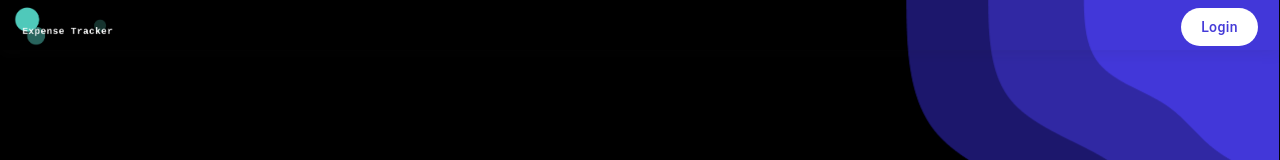
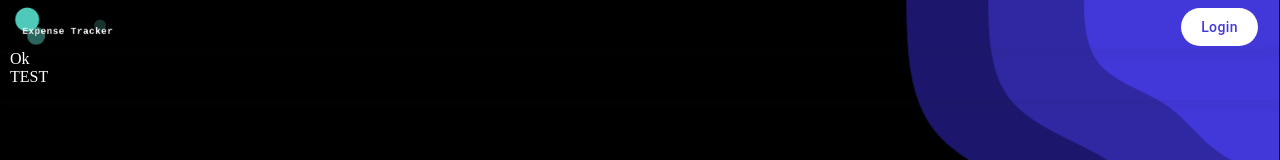
Before and after one commit to Expenses-tracker-app/frontend, a React (Create React App) app: page / in a window 1280 px wide. Shown: the top 160 px of the page. Built offline with nearby package versions, Linux system fonts and the light colour scheme.

Commit message:
added profile page, login form

```diff
--- a/package.json
+++ b/package.json
@@ -10,6 +10,7 @@
     "@testing-library/jest-dom": "^5.17.0",
     "@testing-library/react": "^13.4.0",
     "@testing-library/user-event": "^13.5.0",
+    "prop-types": "^15.8.1",
     "react": "^18.2.0",
     "react-dom": "^18.2.0",
     "react-i18next": "^13.2.2",
--- a/public/index.html
+++ b/public/index.html
@@ -5,39 +5,22 @@
     <link rel="icon" href="%PUBLIC_URL%/favicon.ico" />
     <meta name="viewport" content="width=device-width, initial-scale=1" />
     <meta name="theme-color" content="#000000" />
+    <link rel="preconnect" href="https://fonts.googleapis.com">
+    <link rel="preconnect" href="https://fonts.gstatic.com" crossorigin>
+    <link href="https://fonts.googleapis.com/css2?family=Montserrat:ital,wght@0,100;0,200;0,300;0,400;0,500;0,600;0,700;0,800;0,900;1,100;1,200;1,300;1,400;1,500;1,600;1,700;1,800;1,900&display=swap" rel="stylesheet">
     <meta
       name="description"
       content="Web site created using create-react-app"
     />
     <link rel="apple-touch-icon" href="%PUBLIC_URL%/logo192.png" />
-    <!--
-      manifest.json provides metadata used when your web app is installed on a
-      user's mobile device or desktop. See https://developers.google.com/web/fundamentals/web-app-manifest/
-    -->
+
     <link rel="manifest" href="%PUBLIC_URL%/manifest.json" />
-    <!--
-      Notice the use of %PUBLIC_URL% in the tags above.
-      It will be replaced with the URL of the `public` folder during the build.
-      Only files inside the `public` folder can be referenced from the HTML.
 
-      Unlike "/favicon.ico" or "favicon.ico", "%PUBLIC_URL%/favicon.ico" will
-      work correctly both with client-side routing and a non-root public URL.
-      Learn how to configure a non-root public URL by running `npm run build`.
-    -->
     <title>React App</title>
   </head>
   <body>
     <noscript>You need to enable JavaScript to run this app.</noscript>
     <div id="root"></div>
-    <!--
-      This HTML file is a template.
-      If you open it directly in the browser, you will see an empty page.
 
-      You can add webfonts, meta tags, or analytics to this file.
-      The build step will place the bundled scripts into the <body> tag.
-
-      To begin the development, run `npm start` or `yarn start`.
-      To create a production bundle, use `npm run build` or `yarn build`.
-    -->
   </body>
 </html>
--- a/src/App.js
+++ b/src/App.js
@@ -1,27 +1,24 @@
 import React from 'react';
 import { Routes, Route, BrowserRouter } from 'react-router-dom';
 import paths from './utilities/pathnames';
-import { ThemeProvider } from '@mui/material/styles';
-import { theme } from './styles/theme';
-import LandingPage from './components/pages/LandingPage';
-import Profile from './components/pages/Profile';
+import { LandingPage } from './components/pages/LandingPage';
+import { ProfilePage } from './components/pages/ProfilePage';
 import { Layout } from './components/layout/Layout';
-import { GlobalStyles } from './components/layout/GlobalStyles';
+import { Providers } from './components/layout/Providers';
 
 function App() {
   return (
     <>
-      <GlobalStyles />
-      <ThemeProvider theme={theme}>
-        <BrowserRouter>
+      <BrowserRouter>
+        <Providers>
           <Routes>
             <Route element={<Layout />}>
               <Route path={paths.home.path} element={<LandingPage />} />
-              <Route path={paths.profile.path} element={<Profile />} />
+              <Route path={paths.profile.path} element={<ProfilePage />} />
             </Route>
           </Routes>
-        </BrowserRouter>
-      </ThemeProvider>
+        </Providers>
+      </BrowserRouter>
     </>
   );
 }
--- a/src/components/layout/GlobalStyles.js
+++ b/src/components/layout/GlobalStyles.js
@@ -6,7 +6,7 @@ const styles = css`
     margin: 0;
     height: 100%;
     width: 100%;
-    font-family: 'Montserrat', 'Helvetica', 'Arial', sans-serif;
+    color: white;
   }
 
   #root {
--- a/src/components/layout/Layout.js
+++ b/src/components/layout/Layout.js
@@ -1,4 +1,5 @@
 import React from 'react';
+import { Outlet } from 'react-router-dom';
 import Header from './Header/header';
 import { LayoutContainer } from './LayoutStyles';
 
@@ -7,6 +8,7 @@ export const Layout = () => {
     <>
       <LayoutContainer>
         <Header />
+        <Outlet />
       </LayoutContainer>
     </>
   );
--- /dev/null
+++ b/src/components/layout/Providers.js
@@ -0,0 +1,18 @@
+import React from 'react';
+import { GlobalStyles } from './GlobalStyles';
+import { ThemeProvider } from '@mui/material';
+import { theme } from '../../styles/theme';
+import PropTypes from 'prop-types';
+
+export const Providers = ({ children }) => {
+  return (
+    <>
+      <GlobalStyles />
+      <ThemeProvider theme={theme}>{children}</ThemeProvider>
+    </>
+  );
+};
+
+Providers.propTypes = {
+  children: PropTypes.node.isRequired
+};
--- a/src/components/pages/LandingPage.js
+++ b/src/components/pages/LandingPage.js
@@ -1,19 +1,25 @@
 import React from 'react';
 import { useTranslation } from 'react-i18next';
+import { Grid, styled } from '@mui/material';
 
 // Styles
+const Wrapper = styled(Grid)(({ theme }) => ({
+  padding: '0px 14px 0px 10px',
+  height: '50px',
+  boxShadow: theme.shadows[2],
+  justifyContent: 'space-between',
+  color: theme.palette.primary.main
+}));
 
-const LandingSection = () => {
+export const LandingPage = () => {
   const { t } = useTranslation();
 
   return (
     <>
-      <div>
-        <p>{t('common.ok')}</p>
-        <div>KURNIK</div>
-      </div>
+      <Wrapper>
+        {t('common.ok')}
+        <div>TEST</div>
+      </Wrapper>
     </>
   );
 };
-
-export default LandingSection;
--- /dev/null
+++ b/src/components/pages/ProfilePage.js
@@ -0,0 +1,74 @@
+import React from 'react';
+import { useTranslation } from 'react-i18next';
+import {
+  Button,
+  Container,
+  Grid,
+  styled,
+  FormLabel,
+  Input,
+  FormGroup,
+  Typography
+} from '@mui/material';
+import paths from '../../utilities/pathnames';
+
+// Styles
+const Wrapper = styled(Container)(() => ({
+  display: 'flex',
+  flexDirection: 'column',
+  alignItems: 'center',
+  marginTop: '50px'
+}));
+
+const FormWrapper = styled(Grid)(({ theme }) => ({
+  marginTop: '30px',
+  padding: '50px',
+  width: '50%',
+  boxShadow: theme.shadows[2],
+  color: theme.palette.primary.main,
+  background: theme.palette.grey[600],
+  borderRadius: 25
+}));
+
+const InputLine = styled(Input)(({ theme }) => ({
+  padding: '10px 14px 10px 14px',
+  color: theme.palette.primary.main,
+  background: theme.palette.secondary.main,
+  margin: '10px 0 50px 0'
+}));
+
+const StyledButton = styled(Button)(({ theme }) => ({
+  background: theme.palette.primary.blue,
+  borderRadius: 25,
+  width: '30%',
+  padding: '7px 0px 7px 0px',
+  margin: 'auto',
+  '&:hover': {
+    background: theme.palette.primary.blue
+  }
+}));
+
+export const ProfilePage = () => {
+  const { t } = useTranslation();
+
+  return (
+    <Wrapper>
+      <Typography variant="h1">{t('specific.welcome')}</Typography>
+      <FormWrapper>
+        <FormGroup>
+          <FormLabel>
+            <Typography variant="h6">{t('user.email')}</Typography>
+          </FormLabel>
+          <InputLine id="email" />
+          <FormLabel>
+            <Typography variant="h6">{t('user.password')}</Typography>
+          </FormLabel>
+          <InputLine id="psw" />
+          <StyledButton href={paths.profile.path}>
+            <Typography variant="h6">{t('user.login')}</Typography>
+          </StyledButton>
+        </FormGroup>
+      </FormWrapper>
+    </Wrapper>
+  );
+};
--- a/src/locales/en.json
+++ b/src/locales/en.json
@@ -16,6 +16,11 @@
   "user": {
     "login": "Login",
     "logout": "Logout",
-    "register": "Register"
+    "register": "Register",
+    "email": "Email",
+    "password": "Password"
+  },
+  "specific": {
+    "welcome": "Welcome back!"
   }
 }
--- a/src/styles/theme.js
+++ b/src/styles/theme.js
@@ -9,7 +9,7 @@ export const palette = {
     contrastText: '#000000'
   },
   secondary: {
-    main: '#132536'
+    main: '#1e1c3c'
   },
   error: {
     main: '#E20613',
@@ -37,6 +37,7 @@ export const palette = {
     primary: '#FFFFFF'
   },
   grey: {
+    600: '#151515',
     500: '#454545',
     400: '#636363',
     300: '#888888',
@@ -174,38 +175,46 @@ export const theme = createTheme({
   shadows,
   typography: {
     h1: {
-      fontWeight: 700,
+      fontWeight: 300,
       fontSize: '38px',
-      lineHeight: '37.5px'
+      lineHeight: '37.5px',
+      fontFamily: 'Montserrat'
     },
     h2: {
       fontWeight: 700,
       fontSize: '28px',
-      lineHeight: '32.81px'
+      lineHeight: '32.81px',
+      fontFamily: 'Montserrat'
     },
     h3: {
       fontWeight: 600,
       fontSize: '24px',
-      lineHeight: '28.13px'
+      lineHeight: '28.13px',
+      fontFamily: 'Montserrat'
     },
     h4: {
       fontWeight: 600,
       fontSize: '20px',
-      lineHeight: '23.44px'
+      lineHeight: '23.44px',
+      fontFamily: 'Montserrat'
     },
     h5: {
       fontWeight: 500,
       fontSize: '18px',
-      lineHeight: '21.09px'
+      lineHeight: '21.09px',
+      fontFamily: 'Montserrat'
     },
     h6: {
       fontWeight: 500,
-      fontSize: '16px',
-      lineHeight: '18.75px'
+      fontSize: '14px',
+      lineHeight: '18.75px',
+      fontFamily: 'Montserrat',
+      color: 'white'
     },
     body1: {
       fontSize: '16px',
-      lineHeight: '18.75px'
+      lineHeight: '18.75px',
+      fontFamily: 'Montserrat'
     }
   }
 });
```
Also changed, not shown: src/components/pages/Profile.js (deleted), 2 other files (tests, documents, lock files or other folders).
